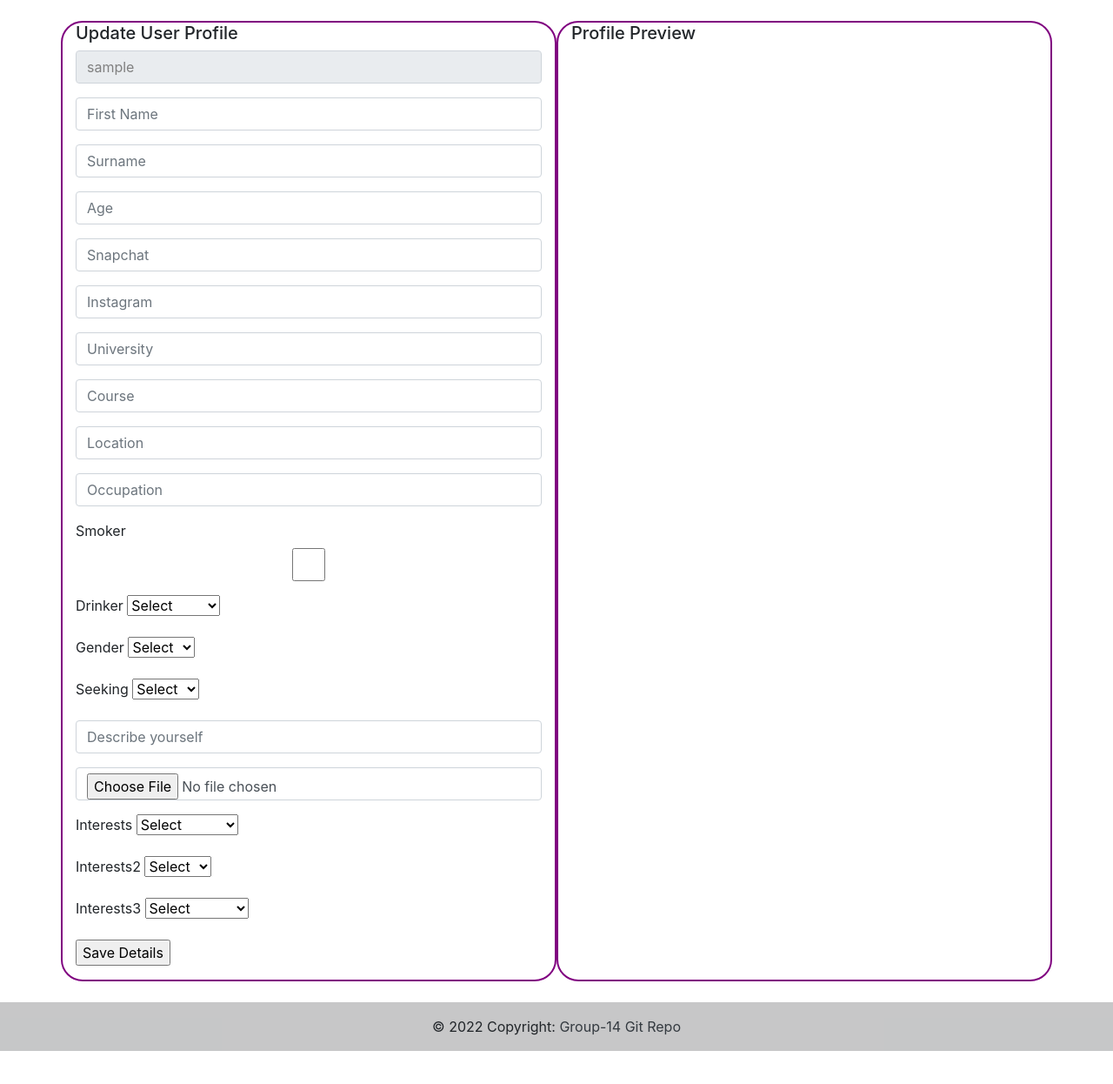
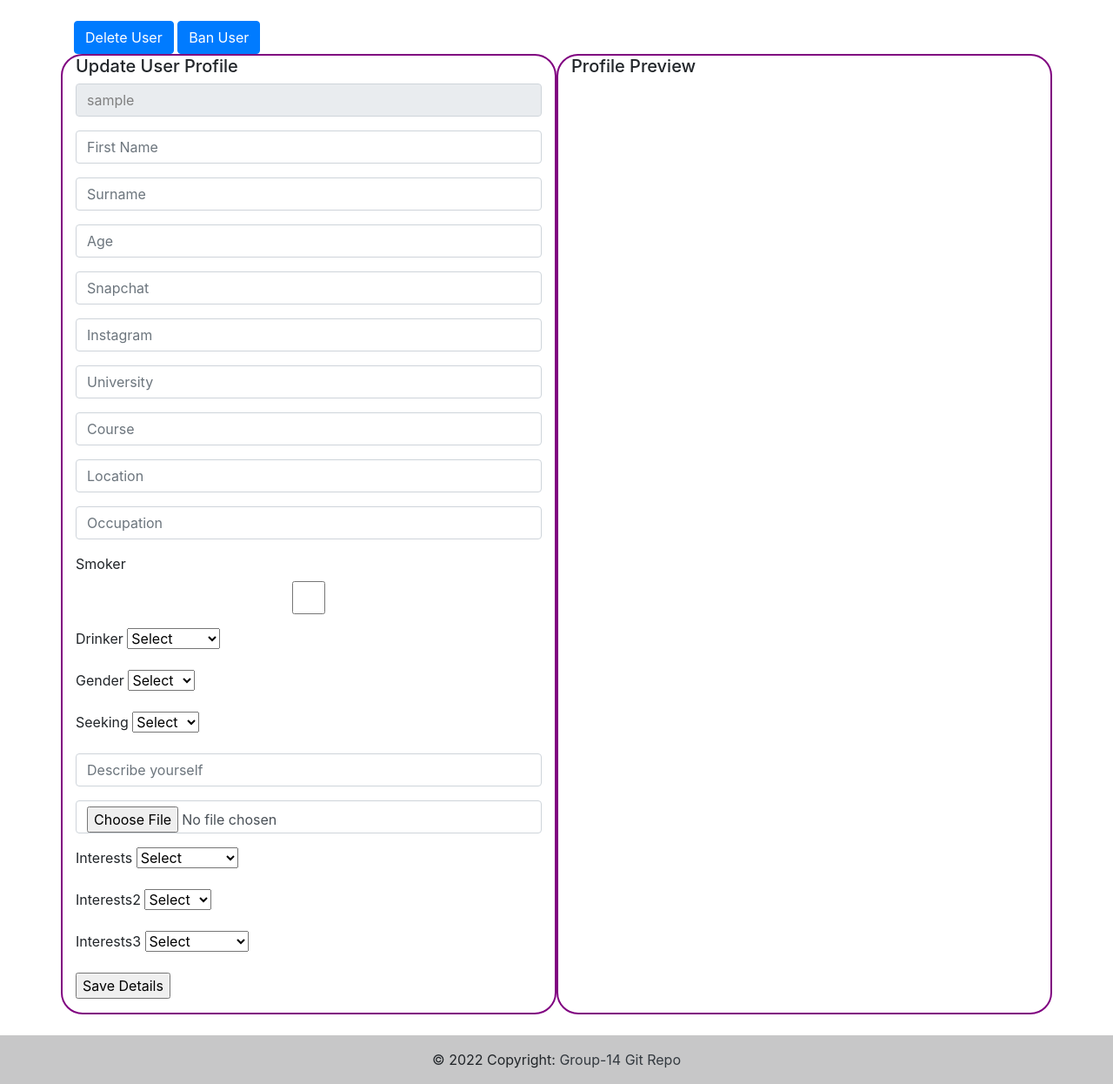
Before and after one commit to Chedz/CS4116, a PHP site: page /adminProfileEdit.php in a window 1280 px wide. Shown: the part 101-1347 px from the top of the page at 87% size. Before the commit the page ends 1309 px from the top, so only its background shows below. Run offline with PHP 8.4, Linux system fonts and the light colour scheme; the visitor is signed in with stand-in values (Sample User, id 1); data that the repository does not hold is empty.

Commit message:
Update adminProfileEdit.php

```diff
--- a/adminProfileEdit.php
+++ b/adminProfileEdit.php
@@ -17,7 +17,6 @@
 
         if(array_key_exists('buttonSelectUser', $_POST)) {
             //Testing
-            echo $_POST['buttonSelectUser'];
             $selectedProfile = $_POST['buttonSelectUser'];
             $_SESSION['selectedProfile'] = $selectedProfile;
         }
@@ -59,6 +58,10 @@
     <br>
 
     <div class="container">
+        <form method="POST">
+            <input type="submit" name="deleteUser" class="btn btn-primary" value="Delete User"/>
+            <input type="submit" name="banUser" class="btn btn-primary" value="Ban User"/>
+          </form>
         <div class="row">
         <div class="col" id="div1" style="border-radius: 25px; border: 2px solid purple;">
             <h5>Update User Profile</h5>
```
